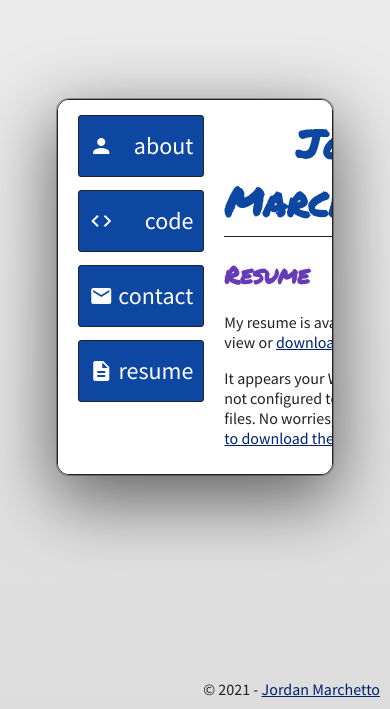
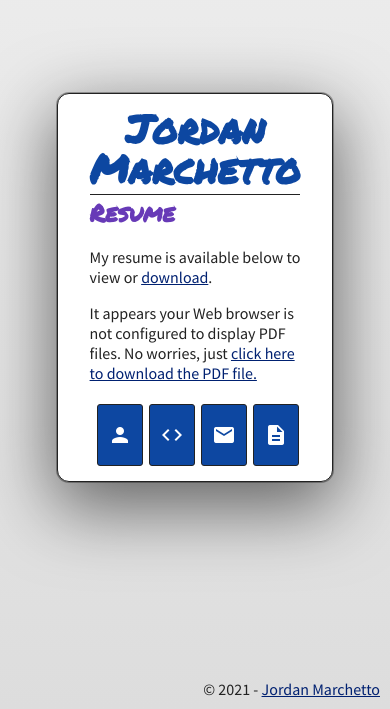
Before and after one commit to jordanmarchetto/personal-site, a Next.js app: page /resume in a window 390 px wide. Shown: the part 135-844 px from the top of the page. Built offline with nearby package versions, Linux system fonts and the light colour scheme.

Commit message:
add mobile styles

```diff
--- a/styles/Heading.module.css
+++ b/styles/Heading.module.css
@@ -11,3 +11,11 @@
   cursor: pointer;
   color: var(--primary-color-hover);
 }
+
+@media (max-width:600px){
+  .heading{
+    line-height: 1em;
+    text-align: center;
+  }
+
+}
--- a/styles/MainLayout.module.css
+++ b/styles/MainLayout.module.css
@@ -44,3 +44,17 @@
   right: 0px;
   padding:10px;
 }
+
+
+@media (max-width:600px){
+  .content{
+    flex-wrap: wrap;
+    justify-content: center;
+  }
+  .main{
+    order: 0;
+  }
+  .navigation{
+    order: 1;
+  }
+}
--- a/styles/Navigation.module.css
+++ b/styles/Navigation.module.css
@@ -37,3 +37,17 @@
   box-shadow:  1px 3px 10px 1px rgba(0,0,0,0.36), 0 0 0 1px rgba(0, 0, 0, 0.1);
 
 }
+
+@media (max-width:600px){
+  .navItems{
+    min-height: auto;
+    display: flex;
+    flex-wrap: nowrap;
+  }
+  .navItem{
+    margin-left: 6px;
+  }
+  .text{
+    display: none;
+  }
+}
--- a/styles/globals.css
+++ b/styles/globals.css
@@ -54,3 +54,10 @@ a{
 a:hover{
   color: var(--link-color-hover);
 }
+
+@media (max-width:600px){
+  h2{
+    margin:0px;
+  }
+
+}
```
